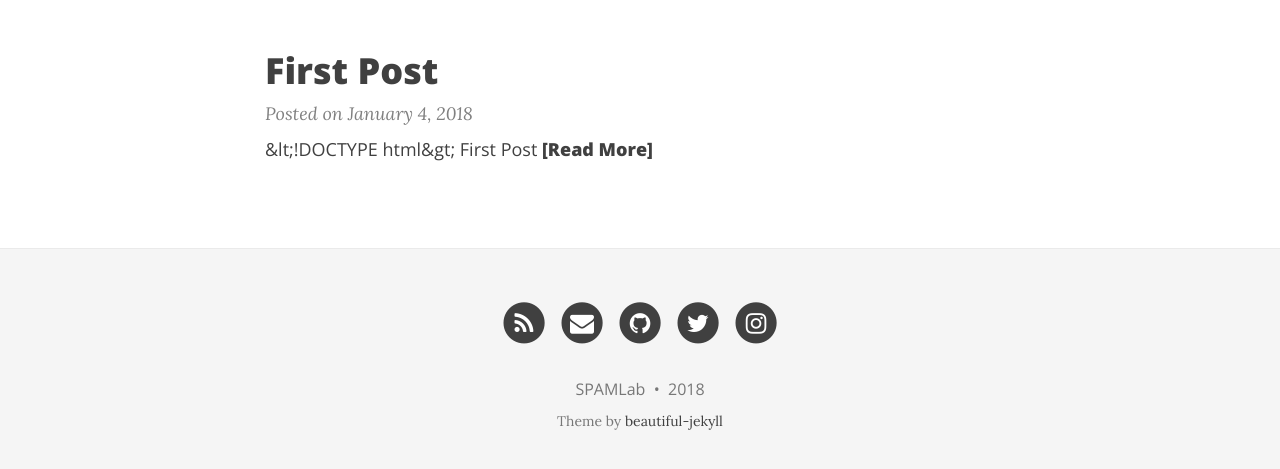
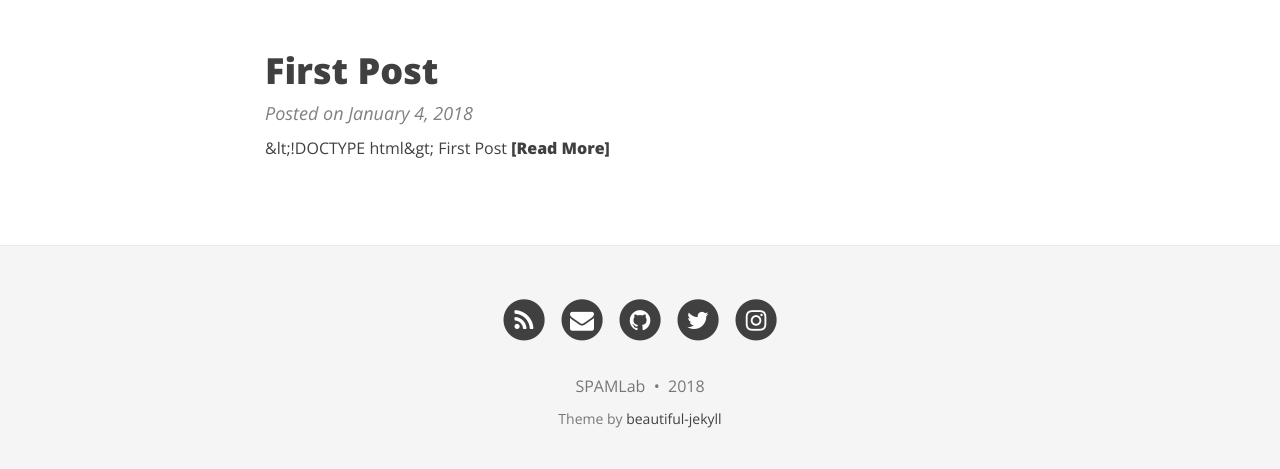
Before and after one commit to SPAMLab/SPAMLab.github.io, a Jekyll site: the page built from index.html, in a window 1280 px wide. Shown: the part 286-755 px from the top of the page. Built offline with Jekyll 4.4.1, drawn with Linux system fonts in a browser that asks for light colours; nearby versions of some CDN libraries; the list of posts is cut into pages by our own code.

Commit message:
Update main.css

```diff
--- a/css/main.css
+++ b/css/main.css
@@ -7,8 +7,8 @@
 /* --- General --- */
 
 body {
-  font-family: 'Lora', 'Times New Roman', serif;
-  font-size: 18px;
+  font-family: 'Open Sans', 'Helvetica Neue', Helvetica, Arial, sans-serif;
+  font-size: 16px;
   color: #404040;
   position: relative;
   background-color: {{ site.page-col }};
```
